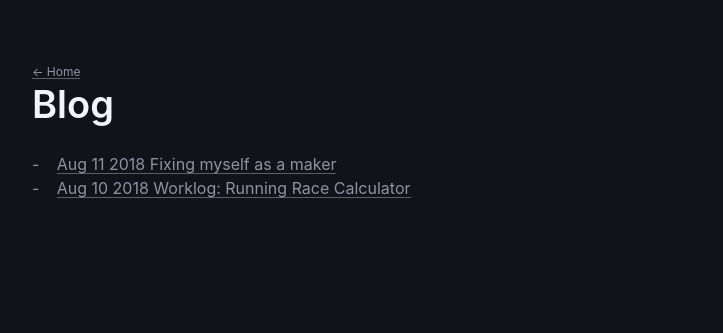
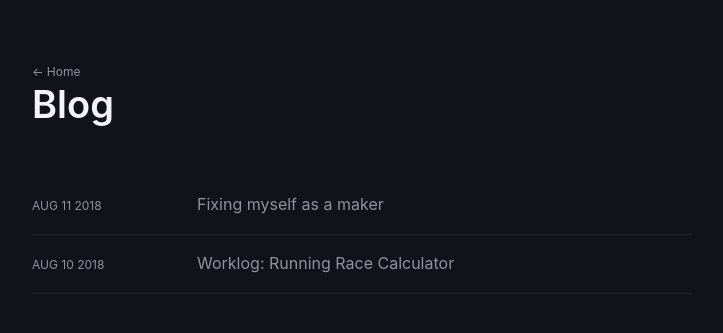
Before and after one commit to adrianmg/adrianmg.github.io, a Jekyll site: the page built from blog.html, in a window 1280 px wide. Shown: the top 333 px of the page, without its empty margins (278-1001 px from the left). Built offline with Jekyll 4.4.1, drawn with Linux system fonts in a browser that asks for light colours.

Commit message:
improved: styling to accomodate blog section and other improvements to cross nav

```diff
--- a/_sass/res/_layout.scss
+++ b/_sass/res/_layout.scss
@@ -78,8 +78,9 @@ img {
   color: $text-color;
   text-decoration: none;
   padding: 2.0rem 1.4rem;
-
   position: relative;
+  -webkit-transition: all $base-trans-slow ease-in-out;
+          transition: all $base-trans-slow ease-in-out;
 }
 
 .home-navigation a:hover {
@@ -99,7 +100,8 @@ img {
   fill: $text-color;
   visibility: hidden;
   opacity: 0;
-  transition: all .2s ease-in-out;
+  -webkit-transition: all $base-trans-mid ease-in-out;
+          transition: all $base-trans ease-in-out;
   position: fixed;
   bottom: 5.2rem;
   right: 4.8rem;
@@ -236,40 +238,52 @@ img {
 }
 
 .post a {
-  color: $text-color;
+  position: relative;
   text-decoration: none;
-  position: relative;
-  padding: .2rem 0;
-  -webkit-transition: all .1s ease-in-out;
-          transition: all .1s ease-in-out;
+  -webkit-transition: all $base-trans ease-in-out;
+          transition: all $base-trans ease-in-out;
 }
+
 .post a:before {
   content: '';
   position: absolute;
   top: 0;
-  bottom: .2rem;
+  bottom: 0;
   left: 0;
   right: 0;
-  border-bottom: 1px solid rgba($color: $text-color, $alpha: .6);
-  -webkit-transition: all .1s ease-in-out;
-          transition: all .1s ease-in-out;
+  -webkit-transition: all $base-trans ease-in-out;
+          transition: all $base-trans ease-in-out;
 }
+
 .post a:hover:before {
-  border-bottom-color: rgba($color: $brand-color, $alpha: .5);
   background: rgba($color: $brand-color, $alpha: .08);
 }
 
+.post p a, .post li a {
+  color: $text-color;
+  text-decoration: none;
+}
+.post-content a, .post-summary a {
+  padding: .2rem 0;
+}
+.post-content p a:before, .post-summary p a:before,
+.post-content li a:before, .post-summary li a:before {
+  bottom: .2rem;
+  border-bottom: 1px solid rgba($color: $text-color, $alpha: .6);
+}
+.post-content p a:hover:before, .post-summary p a:hover:before,
+.post-content li a:hover:before, .post-summary li a:hover:before {
+  border-bottom-color: rgba($color: $brand-color, $alpha: .5);
+}
+
 .post h3 .anchor {
-  color: $title-color;
+  color: $text-color;
   text-decoration: none;
   margin-left: -1.1em !important;
   padding: 0;
 }
 .post h3 .anchor:before {
-  border: none;
   display: none;
-  -webkit-transition: none;
-          transition: none;
 }
 
 .post a:hover {
@@ -294,7 +308,7 @@ img {
   @extend %font-s;
   margin-bottom: 4.0rem;
   padding-bottom: 3.2rem;
-  border-bottom: .5px dotted rgba($color: $text-color, $alpha: .15);
+  @extend %h-divider;
 }
 
 .post-summary p, .post-summary ul {
@@ -306,7 +320,7 @@ img {
   margin-bottom: 2.6rem;
 }
 
-.post-content p strong {
+.post-content strong {
   font-weight: normal;
   color: $strong-color;
 }
@@ -316,17 +330,69 @@ img {
   // max-width: 100%;
 }
 
-.post-content-signature {
-  @extend %font-xs;
-  margin-top: 4.0rem;
-}
-.post-content-signature a {
+.post-footer a{
   color: $text-color;
 }
-.post-content-signature a:before {
-  border: none;
+
+.post-footer-signature {
+  @extend %font-xs;
+  margin: 4.0rem auto;
 }
 
+.post-footer-back {
+  @extend %font-xs;
+}
+
+/**
+ * BLOG: List of posts
+ */
+
+.blog h1 {
+  margin-bottom: 4.8rem;
+}
+
+.blog-list {
+  margin: 0;
+}
+
+.blog-list-item {
+  display: block;
+}
+
+.blog-list-item:before {
+  display: none;
+}
+
+.blog-list-item a {
+  width: 100%;
+  display: table;
+  border-bottom: .5px solid rgba($color: $text-color, $alpha: .15);
+  -webkit-transition: none;
+          transition: none;
+}
+
+.blog-list-item a:hover .blog-list-item-title {
+  padding-left: .2rem;
+}
+
+.blog-list-item a span {
+  display: table-cell;
+  padding: 1.6rem 0;
+  white-space: nowrap;
+  overflow: hidden;
+  text-overflow: ellipsis;
+  -webkit-transition: all $base-trans-mid ease-in-out;
+          transition: all $base-trans-mid ease-in-out;
+}
+
+.blog-list-item-date {
+  width: 25%;
+  white-space: nowrap;
+  overflow: hidden;
+  text-overflow: ellipsis;
+  @extend %font-xs;
+  text-transform: uppercase;
+}
 
 /**
  * MEDIA QUERIES:
```
